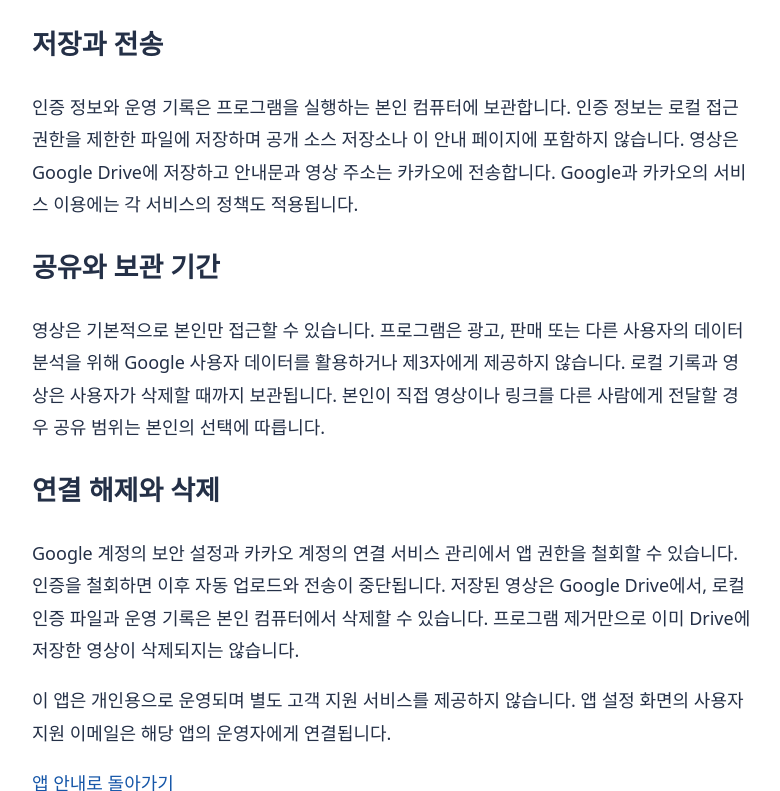
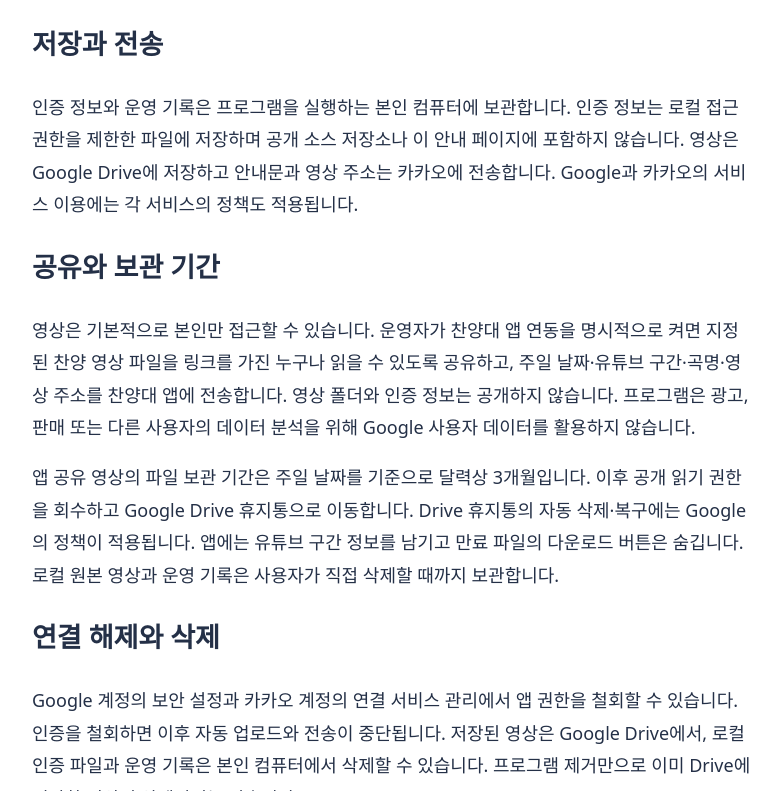
Before and after one commit to mkseospc/zion-choir-app-info, a plain HTML site: page privacy.html in a window 1280 px wide. Shown: the part 544-1335 px from the top of the page, without its empty margins (248-1028 px from the left). Drawn offline with Linux system fonts and the light colour scheme.

Commit message:
Document choir app sharing and three-month file retention

```diff
--- a/privacy.html
+++ b/privacy.html
@@ -11,7 +11,8 @@
 <h2>저장과 전송</h2>
 <p>인증 정보와 운영 기록은 프로그램을 실행하는 본인 컴퓨터에 보관합니다. 인증 정보는 로컬 접근 권한을 제한한 파일에 저장하며 공개 소스 저장소나 이 안내 페이지에 포함하지 않습니다. 영상은 Google Drive에 저장하고 안내문과 영상 주소는 카카오에 전송합니다. Google과 카카오의 서비스 이용에는 각 서비스의 정책도 적용됩니다.</p>
 <h2>공유와 보관 기간</h2>
-<p>영상은 기본적으로 본인만 접근할 수 있습니다. 프로그램은 광고, 판매 또는 다른 사용자의 데이터 분석을 위해 Google 사용자 데이터를 활용하거나 제3자에게 제공하지 않습니다. 로컬 기록과 영상은 사용자가 삭제할 때까지 보관됩니다. 본인이 직접 영상이나 링크를 다른 사람에게 전달할 경우 공유 범위는 본인의 선택에 따릅니다.</p>
+<p>영상은 기본적으로 본인만 접근할 수 있습니다. 운영자가 찬양대 앱 연동을 명시적으로 켜면 지정된 찬양 영상 파일을 링크를 가진 누구나 읽을 수 있도록 공유하고, 주일 날짜·유튜브 구간·곡명·영상 주소를 찬양대 앱에 전송합니다. 영상 폴더와 인증 정보는 공개하지 않습니다. 프로그램은 광고, 판매 또는 다른 사용자의 데이터 분석을 위해 Google 사용자 데이터를 활용하지 않습니다.</p>
+<p>앱 공유 영상의 파일 보관 기간은 주일 날짜를 기준으로 달력상 3개월입니다. 이후 공개 읽기 권한을 회수하고 Google Drive 휴지통으로 이동합니다. Drive 휴지통의 자동 삭제·복구에는 Google의 정책이 적용됩니다. 앱에는 유튜브 구간 정보를 남기고 만료 파일의 다운로드 버튼은 숨깁니다. 로컬 원본 영상과 운영 기록은 사용자가 직접 삭제할 때까지 보관합니다.</p>
 <h2>연결 해제와 삭제</h2>
 <p>Google 계정의 보안 설정과 카카오 계정의 연결 서비스 관리에서 앱 권한을 철회할 수 있습니다. 인증을 철회하면 이후 자동 업로드와 전송이 중단됩니다. 저장된 영상은 Google Drive에서, 로컬 인증 파일과 운영 기록은 본인 컴퓨터에서 삭제할 수 있습니다. 프로그램 제거만으로 이미 Drive에 저장한 영상이 삭제되지는 않습니다.</p>
 <p>이 앱은 개인용으로 운영되며 별도 고객 지원 서비스를 제공하지 않습니다. 앱 설정 화면의 사용자 지원 이메일은 해당 앱의 운영자에게 연결됩니다.</p>
```
Also changed, not shown: index.html (+1 -0 lines).
